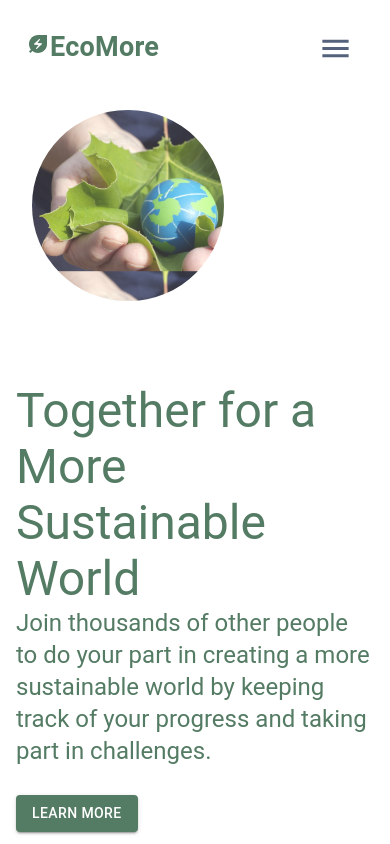
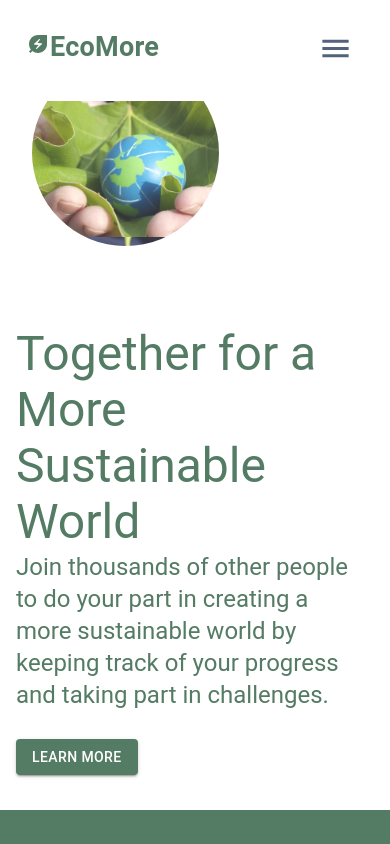
Before and after one commit to menaattia/big-red-hacks, a React (Create React App) app in the folder frontend/: page / in a window 390 px wide. Shown: the top 844 px of the page. Built offline with nearby package versions, Linux system fonts and the light colour scheme.

Commit message:
style changes to homepage

```diff
--- a/frontend/src/components/HomeImg.tsx
+++ b/frontend/src/components/HomeImg.tsx
@@ -2,7 +2,9 @@ import React from 'react';
 import './Homeimg.css';
 
 export default function HomeImg() {
-  return <div className="square">
-    <div className="image"/>
+  return <div className='home'>
+      <div className="square">
+          <div className="image"/>
+      </div>
     </div>
 }
--- a/frontend/src/components/Homeimg.css
+++ b/frontend/src/components/Homeimg.css
@@ -2,7 +2,7 @@
   width: 70%;
   height: 70%;
   background-image: url("../assets/homeimg.jpeg");
-  background-size: 150%;
+  background-size: 110%;
   z-index: 4;
   position: absolute;
   border-radius: 50%;
@@ -20,8 +20,15 @@
   padding-bottom: 100%;
 }
 
+.home {
+  padding-top: 15vh;
+}
+
 @media (max-width: 600px) {
   .square {
     width: 80%;
   }
+  .home {
+    padding-top: 0;
+  }
 }
--- /dev/null
+++ b/frontend/src/pages/HomePage.css
@@ -0,0 +1,9 @@
+.home {
+  padding-top: 15vh;
+}
+
+@media (max-width: 600px) {
+  .home {
+    padding-top: 0;
+  }
+}
--- a/frontend/src/pages/HomePage.tsx
+++ b/frontend/src/pages/HomePage.tsx
@@ -15,6 +15,7 @@ import { routes } from '../App';
 import InsightsIcon from '@mui/icons-material/Insights';
 import EmojiEventsIcon from '@mui/icons-material/EmojiEvents';
 import PeopleIcon from '@mui/icons-material/People';
+import './HomePage.css';
 
 
 export default function Home() {
@@ -24,8 +25,8 @@ export default function Home() {
 
   return <>
 
-          <section style={{minHeight: "82vh", padding: "0 0 18vh", overflow: "auto"}}>
-          <NavBar headersData={routes} shadow={false} position="static"/>
+          <section style={{minHeight: "82vh", padding: "7vh 2vw 7vh 0", overflow: "auto"}}>
+          <NavBar headersData={routes} shadow={false} position="fixed"/>
           <Container>
               <Grid container sx={{position: "relative"}}>
                 <Grid item xs={12} sm={6}>
```
Also changed, not shown: frontend/src/assets/homeimg.jpeg.
